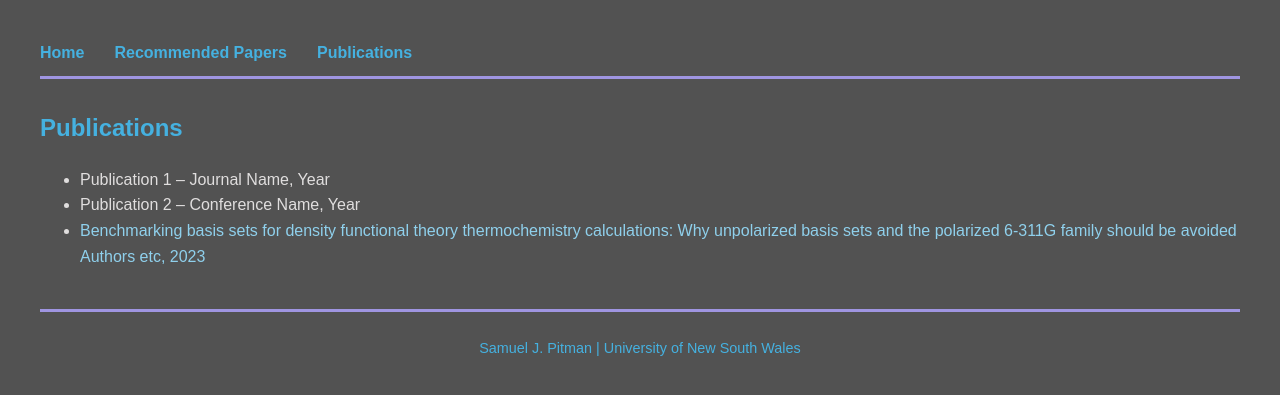
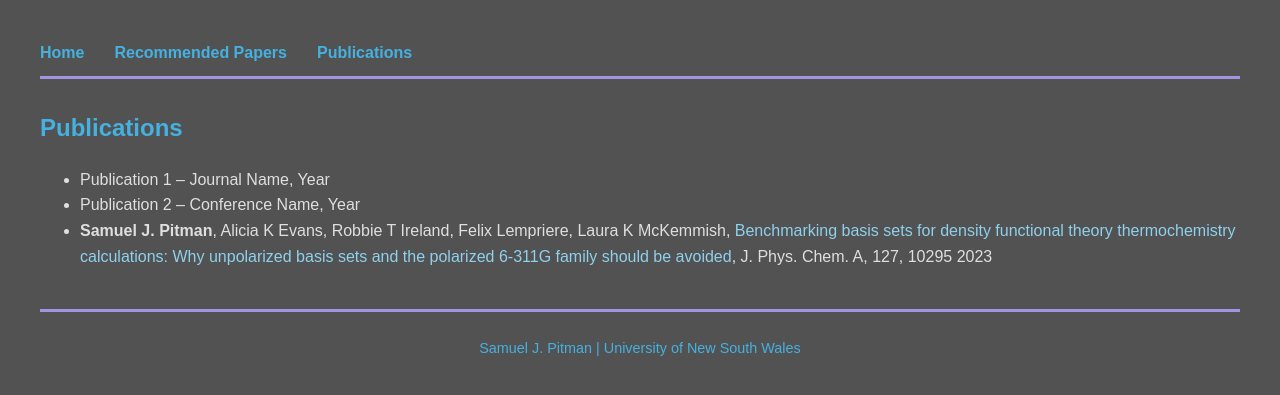
Before and after one commit to SamuelPitman/SamuelPitman.github.io, a Jekyll site: the page built from publications.md, in a window 1280 px wide. Shown: the top 395 px of the page. Built offline with Jekyll 4.4.1, drawn with Linux system fonts in a browser that asks for light colours.

Commit message:
Update publications.md
Updated hyperlink details

```diff
--- a/publications.md
+++ b/publications.md
@@ -6,4 +6,4 @@ title: Publications
 ## Publications
 - Publication 1 – Journal Name, Year
 - Publication 2 – Conference Name, Year
-- <a href="https://pubs.acs.org/doi/abs/10.1021/acs.jpca.3c05573" target="_blank" rel="noopener noreferrer"> Benchmarking basis sets for density functional theory thermochemistry calculations: Why unpolarized basis sets and the polarized 6-311G family should be avoided Authors etc, 2023</a>
+- **Samuel J. Pitman**, Alicia K Evans, Robbie T Ireland, Felix Lempriere, Laura K McKemmish, <a href="https://pubs.acs.org/doi/abs/10.1021/acs.jpca.3c05573" target="_blank" rel="noopener noreferrer"> Benchmarking basis sets for density functional theory thermochemistry calculations: Why unpolarized basis sets and the polarized 6-311G family should be avoided</a>, J. Phys. Chem. A, 127, 10295 2023
```
